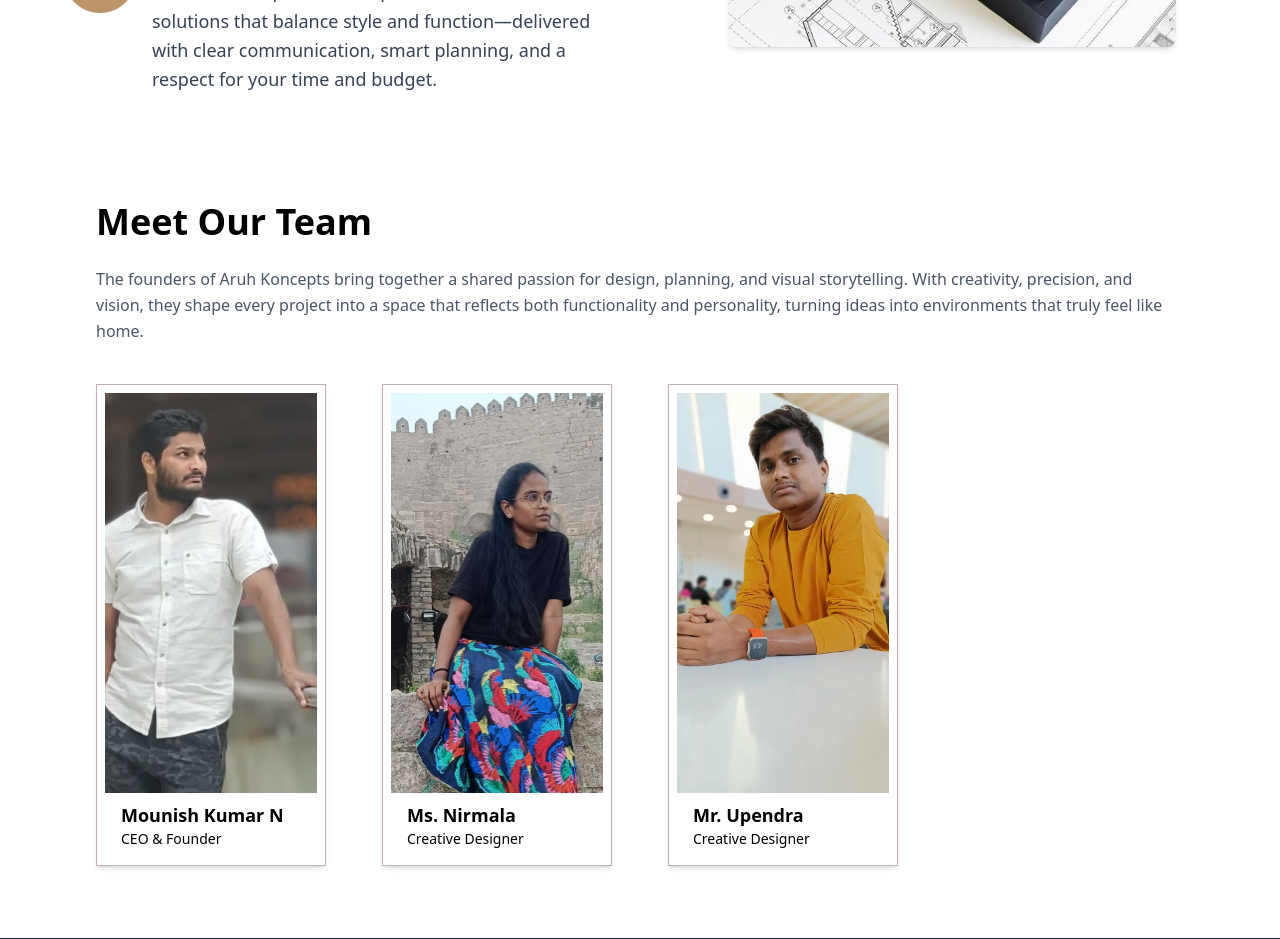
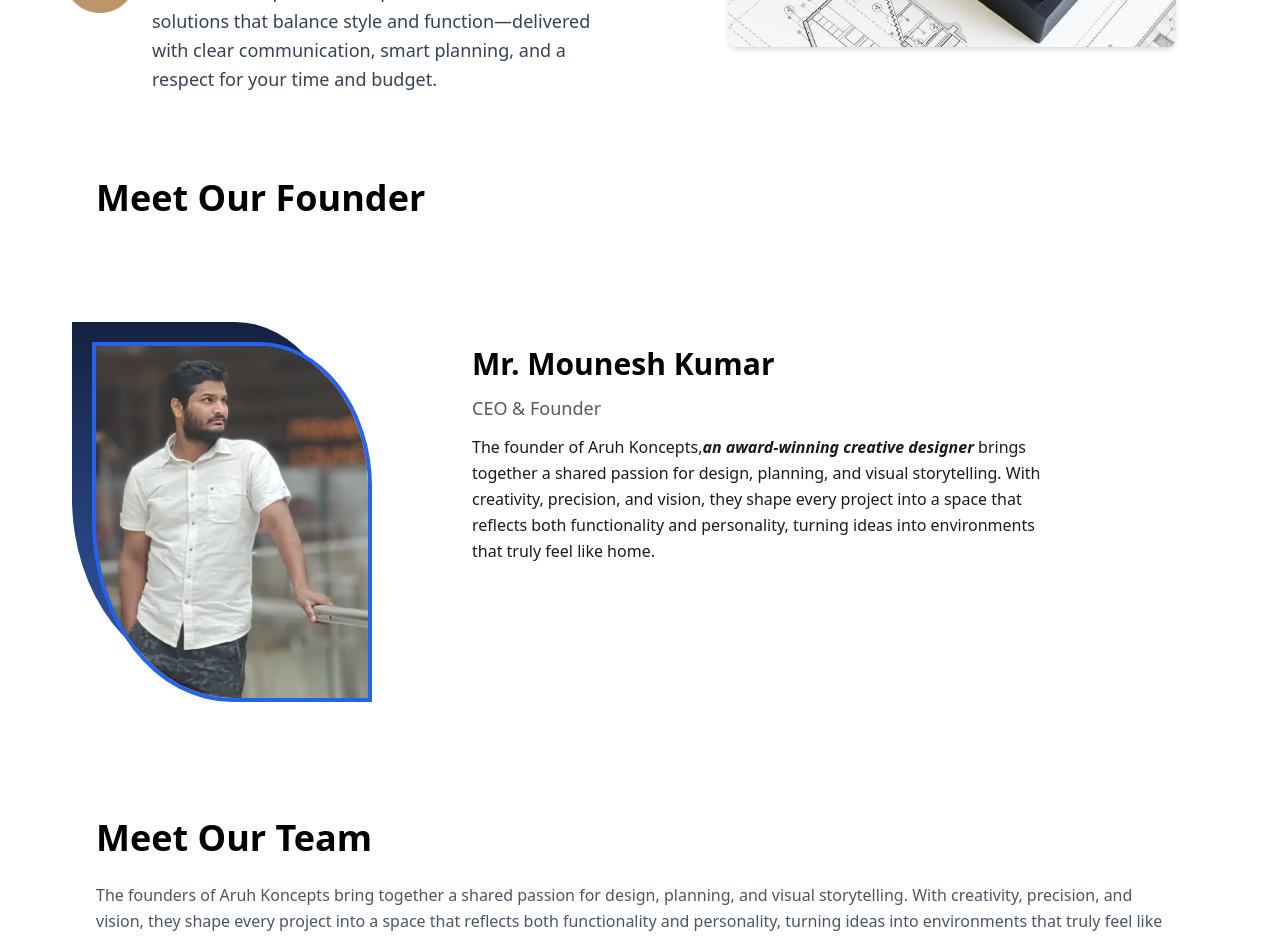
Before and after one commit to aruhkoncepts25/AruhKoncepts, a React (Vite) app in the folder Client/: page /about in a window 1280 px wide. Shown: the part 1520-2459 px from the top of the page. Built offline with nearby package versions, Linux system fonts and the light colour scheme; a web font is replaced by a local one.

Commit message:
about us founder add

```diff
--- a/Client/src/Components/AboutUs.jsx
+++ b/Client/src/Components/AboutUs.jsx
@@ -3,12 +3,15 @@ import "aos/dist/aos.css";
 import "../Style/AboutUs.css"
 import about1 from '../assets/AboutUs/about-1.jpg';
 import about2 from '../assets/AboutUs/about-2.jpg';
-import about3 from "../assets/AboutUs/about-3.png";
-// import about4 from "../assets/AboutUs/about-4.png";
-import about4 from "../assets/AboutUs/about4.jpg";
 
-import about5 from "../assets/AboutUs/about5.webp";
-import about6 from "../assets/AboutUs/about6.webp";
+
+import about4 from "../assets/AboutUs/about4.jpg";  // bich ke liye Meet our founder wlala
+import about3 from "../assets/AboutUs/about3.jpg"; // meet our team
+
+import about5 from "../assets/AboutUs/about5.webp";// meet our team
+
+import about6 from "../assets/AboutUs/about6.webp";// meet our team
+
 
 
 
@@ -42,7 +45,7 @@ const AboutUs = () => {
 
   const team = [
     // { name: "Alexander", role: "Founder", image: about },
-    { name: "Mounish Kumar N ", role: "CEO & Founder", image: about4 },
+    { name: "Mr. Numaan Siddiqui ", role: "Project Lead ", image: about3 },
     { name: "Ms. Nirmala", role: "Creative Designer", image: about5 },
     { name: "Mr. Upendra", role: "Creative Designer", image: about6 },
   ];
@@ -64,10 +67,6 @@ const AboutUs = () => {
             <div className="flex flex-col lg:flex-row items-center justify-between gap-12 mt-12">
 
               <div className="md:w-2/2">
-                {/* <h2 className="text-lg md:text-2xl lg:text-3xl leading-relaxed text-gray-800">
-                  <span className="font-bold">Aruhkoncepts</span> is a young dynamic place
-                  where we make things happen, by keeping it simple. Well known for designing residential & office spaces in Hyderabad.
-                </h2> */}
                 <h2 className="text-lg leading-relaxed text-gray-800">
                   AK Interiors is Hyderabad based Interior trunke contracting firm. One of the applauded & trendsetters in Interior Contracting Industry. Our unique way of 'giving Ideas to quality work' has helped AK make quantifiable value delivery in Projects. We have trained carpenters, specialized skill set personals expertise and work style, to the site engineers that represent us and to the managerial team that forms the core of the firm-AK is constantly evolving. Also having worked with the best of architects over a period of time. We have built a reputation of delivering excellence in quality within the stipulated time. Our commitment to offer premium quality output by focusing on creativity and Innovative ideas, are helping us to make the potential market for our firm.
                 </h2>
@@ -128,6 +127,64 @@ const AboutUs = () => {
           </div>
         </section>
 
+        {/* // Meet our Founder  */}
+
+<section className="bg-white">
+  <div className="w-[90%] py-12 mx-auto px-4 sm:px-6 lg:px-8">
+    <h2 className="text-3xl lg:text-4xl font-bold text-black mb-10 text-center md:text-start">
+      Meet Our Founder
+    </h2>
+
+    <div className="max-w-6xl mx-auto mt-32">
+      <div className="flex flex-col md:flex-row items-center md:items-start justify-center gap-y-10 md:gap-x-22">
+        {/* Image Section */}
+        <div className="relative w-64 h-96 sm:w-68 sm:h-[22rem]">
+          {/* Gradient Background Shape */}
+          <div
+            className="absolute -top-6 -left-6 w-full h-full rounded-tl-[0%] rounded-tr-[40%] rounded-br-[50%] rounded-bl-[50%]"
+            style={{
+              background:
+                'linear-gradient(180deg, rgba(20, 34, 65, 1) 0%, rgba(51, 87, 167, 1) 100%)',
+            }}
+          ></div>
+
+          {/* Blue Outline + Image */}
+          <div
+            className="relative w-full h-full rounded-tl-[0%] rounded-tr-[40%] rounded-br-[0%] rounded-bl-[50%] overflow-hidden"
+            style={{
+              boxShadow: '0 0 0 4px #2563eb', // blue-600
+            }}
+          >
+            <img
+              src={about4}
+              alt="Founder"
+              className="w-full h-full object-cover"
+            />
+          </div>
+        </div>
+
+        {/* Founder Info */}
+        <div className="flex-1 text-center md:text-left px-2 sm:px-4">
+          <h3 className="text-2xl sm:text-3xl font-bold text-[#000000] mb-3">
+            Mr. Mounesh Kumar
+          </h3>
+          <p className="text-[#585858] font-medium mb-3 text-base sm:text-lg">
+            CEO & Founder
+          </p>
+          <p className="text-[#1A1A1A] leading-relaxed text-sm sm:text-base max-w-xl mx-auto md:mx-0">
+            The founder of Aruh Koncepts,<span className="font-bold italic">an award-winning creative designer </span>
+ brings together a shared passion for design, planning, and visual storytelling. With creativity, precision, and vision, they shape every project into a space that reflects both functionality and personality, turning ideas into environments that truly feel like home.
+          </p>
+        </div>
+      </div>
+    </div>
+  </div>
+</section>
+
+
+
+
+
    {/* Meet our Team  */}
 
         <section className="w-full bg-white py-18">
@@ -143,27 +200,37 @@ const AboutUs = () => {
 
 <div className="mt-10 flex justify-center">
  {/* <div className="grid grid-cols-1 sm:grid-cols-2 md:grid-cols-3 lg:grid-cols-4 gap-8"> */}
- <div className="grid grid-cols-1 sm:grid-cols-2 md:grid-cols-2 lg:grid-cols-4  gap-14">
+<div className="max-w-6xl mx-auto px-4">
 
-      {team.map((member, idx) => (
+<div className="flex flex-wrap justify-center gap-10">
+  {team.map((member, index) => (
     <div
-          key={idx}
-          className="relative bg-white p-2 border border-[#C0B0B0] shadow-md hover:shadow-lg transition-shadow duration-300 overflow-hidden"
-          data-aos="zoom-in"
-          data-aos-delay={idx * 150}
+      key={index}
+      className="w-64 rounded-b-xl  overflow-hidden p-3" // padding added here
+      style={{
+        background: 'linear-gradient(180deg, rgba(20,34,65,1) 0%, rgba(50,84,160,1) 100%)',
+        borderRadius: '8rem 8rem 0rem 0rem',
+      }}
     >
+      {/* Image container without border, with full width */}
+      <div className="relative w-full h-80 rounded-t-[140px] overflow-hidden">
         <img
           src={member.image}
           alt={member.name}
-            className="w-full h-100 object-cover  "
+          className="w-full h-full object-cover rounded-t-[140px]" // round corners on image as well
         />
+      </div>
 
-             <div className=" bg-white/90 backdrop-blur-md text-black px-4 py-2 rounded-lg">
-            <h3 className="text-lg font-semibold">{member.name}</h3>
-            <p className="text-sm">{member.role}</p>
+      {/* Bottom box text */}
+      <div className="text-center py-4">
+        <h3 className="text-white font-semibold text-lg">{member.name}</h3>
+        <p className="text-white text-sm">{member.role}</p>
       </div>
     </div>
   ))}
+</div>
+
+
       </div>
 </div>
 
```
Also changed, not shown: Client/src/assets/AboutUs/about3.jpg (added). Lines whose indentation alone changed are shown as unchanged.
